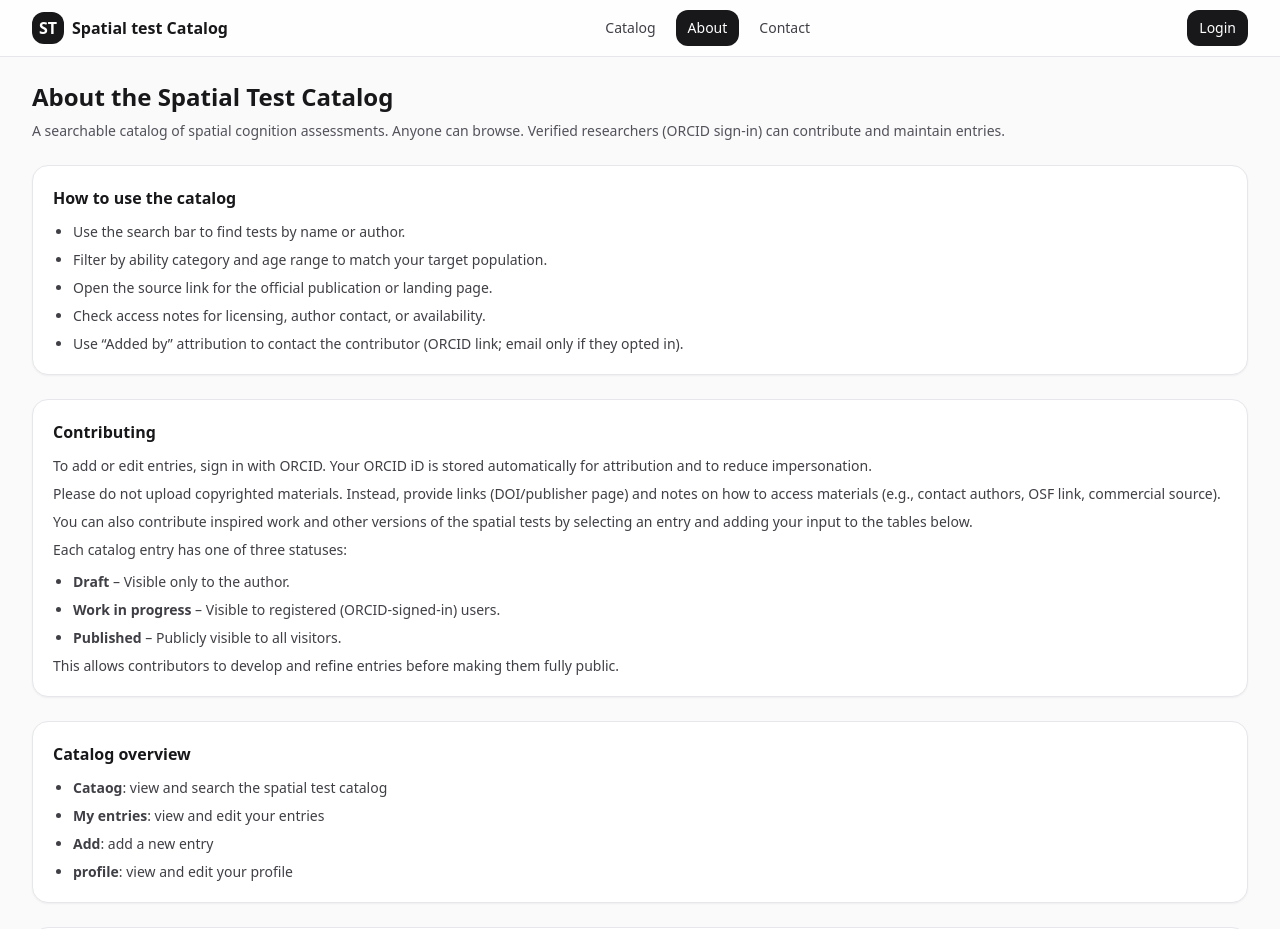
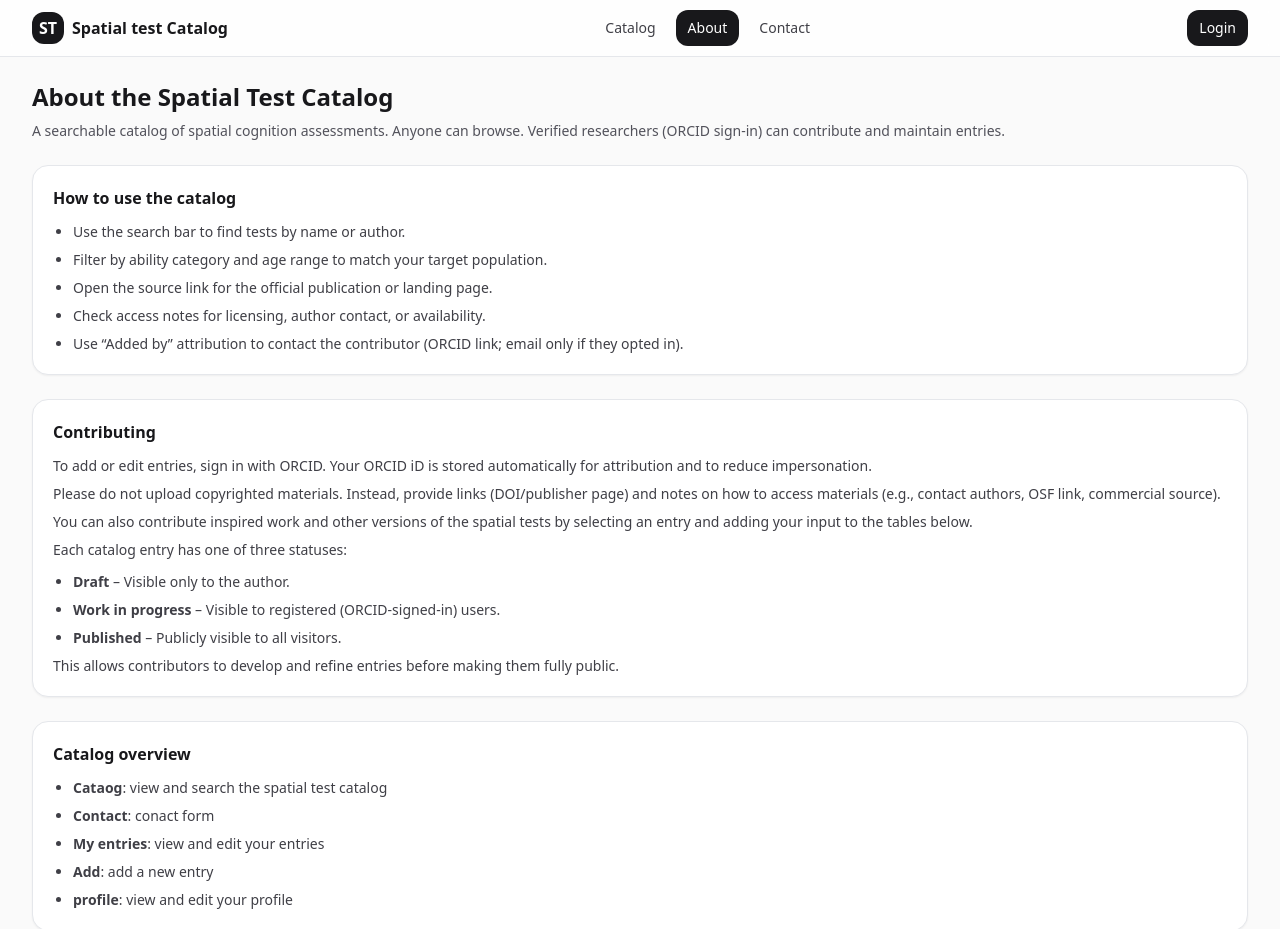
Before and after one commit to SantaBart/Spatial-test-catalog, a React (Vite) app: page /about in a window 1280 px wide. Shown: the top 929 px of the page. Built offline with nearby package versions, Linux system fonts and the light colour scheme.

Commit message:
Update About.jsx

```diff
--- a/src/pages/About.jsx
+++ b/src/pages/About.jsx
@@ -58,6 +58,7 @@ export default function About() {
         <h2 className="text-base font-semibold text-zinc-900">Catalog overview</h2>
         <ul className="mt-3 list-disc space-y-2 pl-5 text-sm text-zinc-700">
           <li><b>Cataog</b>: view and search the spatial test catalog</li>
+          <li><b>Contact</b>: conact form </li>
           <li><b>My entries</b>: view and edit your entries</li>
           <li><b>Add</b>: add a new entry</li>
           <li><b>profile</b>: view and edit your profile</li>
```
